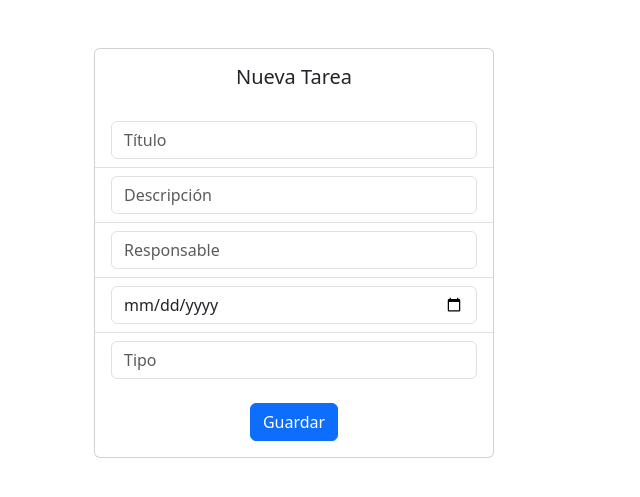
After one commit to deibylop/proyecto1, a PHP site: page /crear.php in a window 1280 px wide. The commit adds this page. Shown: the top 497 px of the page, without its empty margins (0-640 px from the left). Run offline with PHP 8.4, Linux system fonts and the light colour scheme.

Commit message:
20231012 1454 - Crear Una Tarea UI

```diff
--- /dev/null
+++ b/crear.php
@@ -0,0 +1,39 @@
+<?php
+include('./includes/header.php');
+?>
+<br><br>
+<div class="container">
+    <div class="container text-center">
+        <div class="card" style="width: 25rem;">
+            <form action="guardar.php" method="post">
+                <div class="card-body">
+                    <h5 class="card-title">Nueva Tarea</h5>
+                    <p class="card-text"></p>
+                </div>
+                <ul class="list-group list-group-flush">
+                    <li class="list-group-item">
+                        <input name="title" type="text" class="form-control" placeholder="Título" aria-label="Título">
+                    </li>
+                    <li class="list-group-item">
+                        <input name="description" type="text" class="form-control" placeholder="Descripción" aria-label="Descripción">
+                    </li>
+                    <li class="list-group-item">
+                        <input name="responsible" type="text" class="form-control" placeholder="Responsable" aria-label="Responsable">
+                    </li>
+                    <li class="list-group-item">
+                        <input name="due_date" type="date" class="form-control" placeholder="Fecha" aria-label="Fecha">
+                    </li>
+                    <li class="list-group-item">
+                        <input name="task_type" type="text" class="form-control" placeholder="Tipo" aria-label="Tipo">
+                    </li>
+                </ul>
+                <div class="card-body">
+                    <button type="submit" class="btn btn-primary">Guardar</button>
+                </div>
+            </form>
+        </div>
+    </div>
+</div>
+<?php
+include('./includes/footer.php');
+?>
```
Also changed, not shown: Class/Tasks.php (+17 -0 lines), SQL Scripts/proyecto1.sql (+11 -9 lines), guardar.php (added, +7 -0 lines), index.php (+9 -1 lines).
